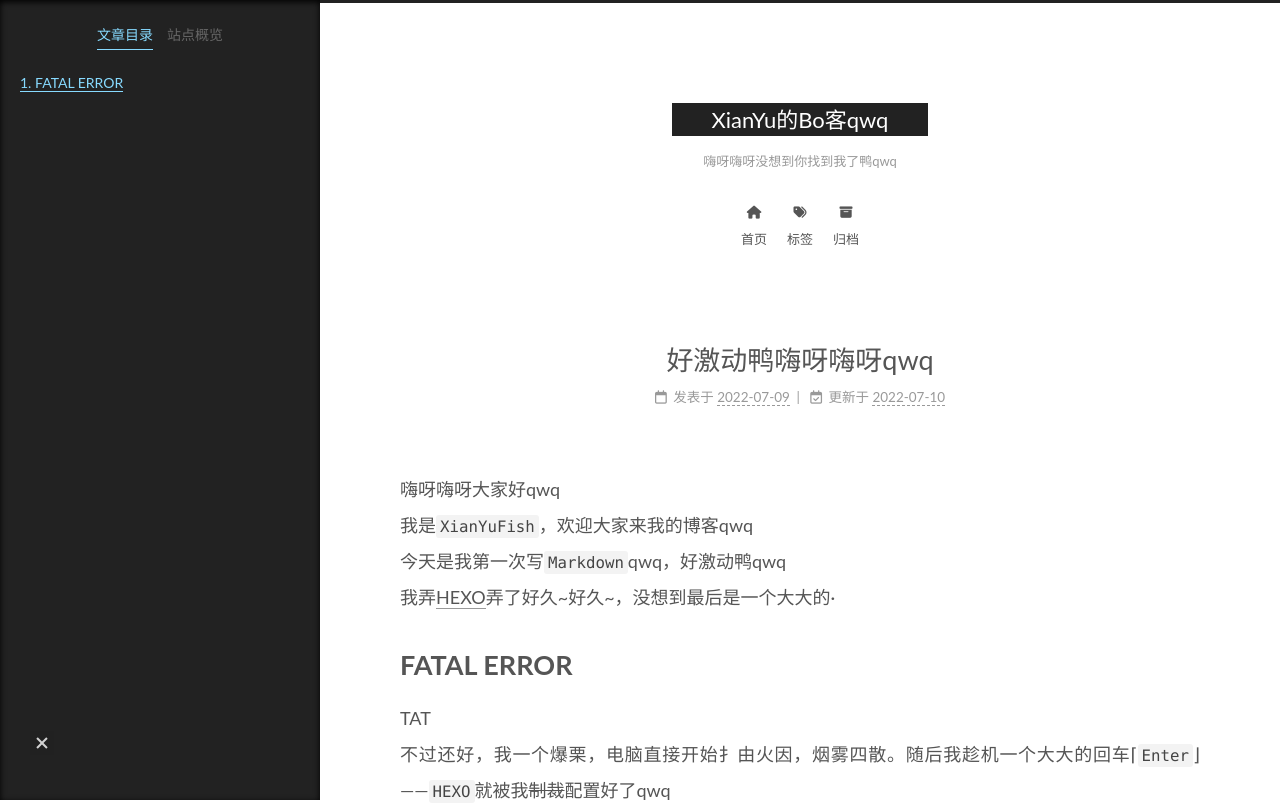
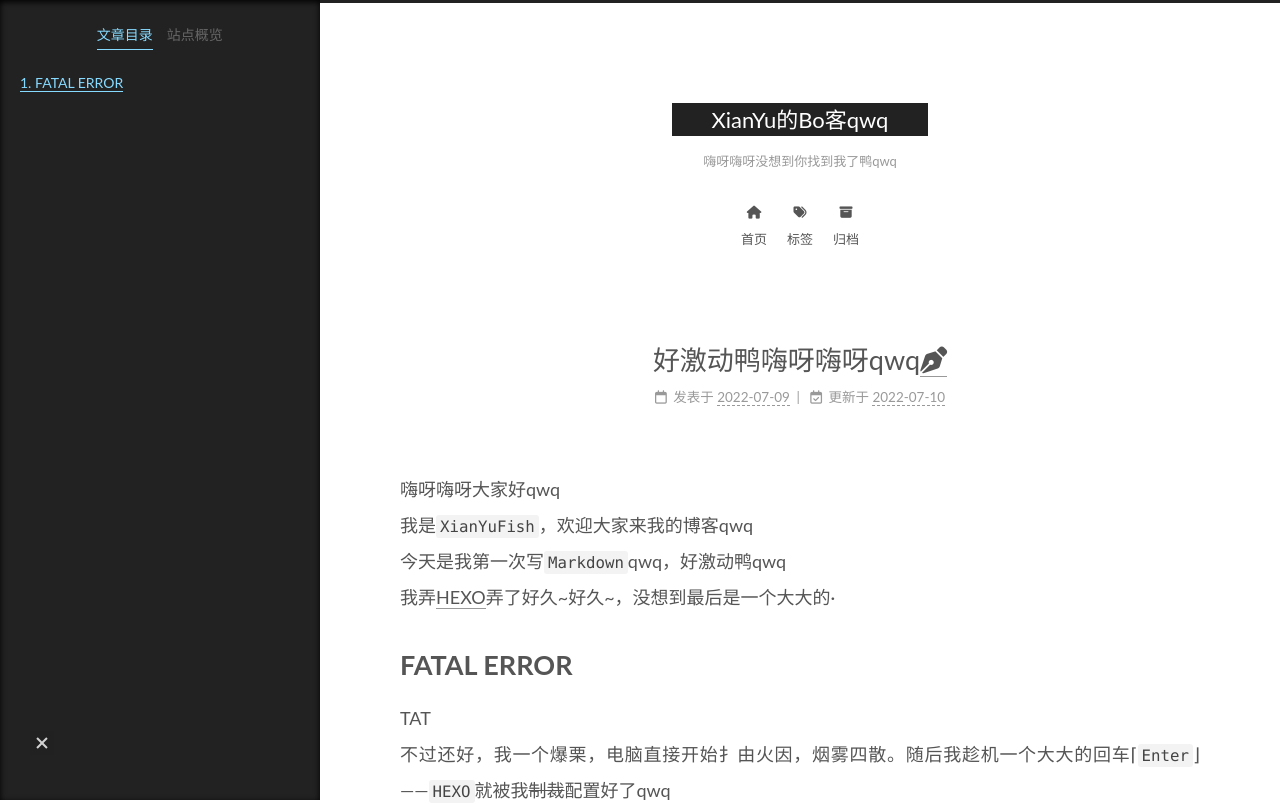
Before and after one commit to FishCodeStudio/FishCodeStudio.github.io, a plain HTML site: page 2022/07/09/好激动鸭嗨呀嗨呀qwq/index.html in a window 1280 px wide. Shown: the top 811 px of the page. Drawn offline with nearby package versions, Linux system fonts and the light colour scheme.

Commit message:
Site updated: 2022-07-10 09:45:31

```diff
--- a/2022/07/09/好激动鸭嗨呀嗨呀qwq/index.html
+++ b/2022/07/09/好激动鸭嗨呀嗨呀qwq/index.html
@@ -200,7 +200,7 @@
     </span>
       <header class="post-header">
         <h1 class="post-title" itemprop="name headline">
-          好激动鸭嗨呀嗨呀qwq
+          好激动鸭嗨呀嗨呀qwq<a href="https://github.com/FishCodeStudio/FishCodeStudio.github.io/tree/master/source/_posts_posts/%E5%A5%BD%E6%BF%80%E5%8A%A8%E9%B8%AD%E5%97%A8%E5%91%80%E5%97%A8%E5%91%80qwq.md" class="post-edit-link" title="编辑" rel="noopener" target="_blank"><i class="fa fa-pen-nib"></i></a>
         </h1>
 
         <div class="post-meta-container">
```
Also changed, not shown: 2022/07/09/hello-world/index.html (+1 -1 lines).
